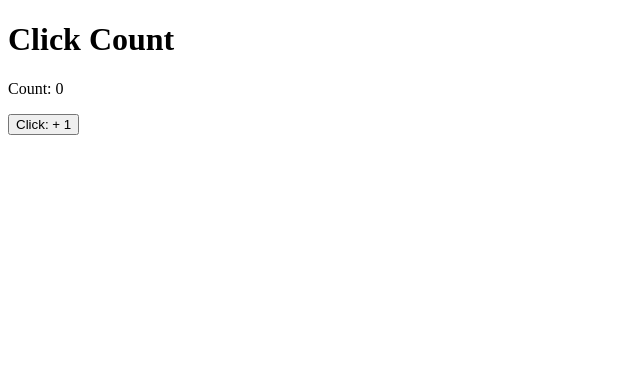
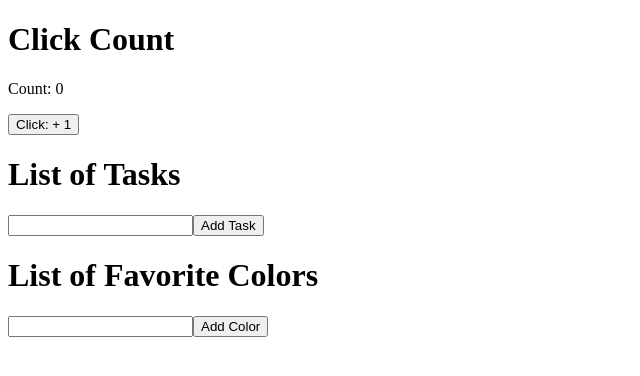
Before and after one commit to mthiggins1s/my-new-angular-exercises, an Angular app: page / in a window 1280 px wide. Shown: the top 376 px of the page, without its empty margins (0-640 px from the left). Built offline with nearby package versions, Linux system fonts and the light colour scheme.

Commit message:
completed questions 2 and 3

```diff
--- a/src/app/app.component.html
+++ b/src/app/app.component.html
@@ -1,2 +1,4 @@
 <app-click-counter />
+<app-task-list />
+<app-favorite-colors />
 <router-outlet />
--- a/src/app/app.component.ts
+++ b/src/app/app.component.ts
@@ -1,10 +1,12 @@
 import { Component } from '@angular/core';
 import { RouterOutlet } from '@angular/router';
 import { ClickCounterComponent } from './click-counter/click-counter.component';
+import { TaskListComponent } from './task-list/task-list.component';
+import { FavoriteColorsComponent } from './favorite-colors/favorite-colors.component';
 
 @Component({
   selector: 'app-root',
-  imports: [RouterOutlet, ClickCounterComponent],
+  imports: [RouterOutlet, ClickCounterComponent, TaskListComponent, FavoriteColorsComponent],
   templateUrl: './app.component.html',
   styleUrl: './app.component.css'
 })
--- /dev/null
+++ b/src/app/favorite-colors/favorite-colors.component.html
@@ -0,0 +1,7 @@
+<h1> List of Favorite Colors </h1>
+<input type="text" [(ngModel)]="newColor">
+<button (click)="addColor(newColor)"> Add Color </button>
+
+<ul>
+  <li *ngFor="let color of ColorList" > {{ color }} </li>
+</ul>
--- /dev/null
+++ b/src/app/favorite-colors/favorite-colors.component.ts
@@ -0,0 +1,19 @@
+import { Component } from '@angular/core';
+import { NgFor } from '@angular/common';
+import { FormsModule } from '@angular/forms';
+
+@Component({
+  selector: 'app-favorite-colors',
+  imports: [NgFor, FormsModule],
+  templateUrl: './favorite-colors.component.html',
+  styleUrl: './favorite-colors.component.css'
+})
+export class FavoriteColorsComponent {
+  ColorList: string[] = [];
+
+  newColor = '';
+
+  addColor(color:string) {
+    this.ColorList.push(color)
+  }
+}
--- /dev/null
+++ b/src/app/task-list/task-list.component.html
@@ -0,0 +1,7 @@
+<h1> List of Tasks </h1>
+<input type="text" [(ngModel)]="newTask">
+<button (click)="addTask(newTask)">Add Task</button>
+
+<ul>
+  <li *ngFor="let task of taskList" > {{ task }} </li>
+</ul>
--- /dev/null
+++ b/src/app/task-list/task-list.component.ts
@@ -0,0 +1,20 @@
+import { CommonModule, NgFor } from '@angular/common';
+import { Component } from '@angular/core';
+import { FormsModule } from '@angular/forms';
+
+@Component({
+  selector: 'app-task-list',
+  imports: [FormsModule, CommonModule],
+  templateUrl: './task-list.component.html',
+  styleUrl: './task-list.component.css'
+})
+export class TaskListComponent {
+  taskList: string[] = [];
+
+  newTask = '';
+
+  addTask(task:string) {
+    this.taskList.push(task)
+  }
+
+}
```
Also changed, not shown: src/app/favorite-colors/favorite-colors.component.css (added), src/app/task-list/task-list.component.css (added), 2 other files (tests, documents, lock files or other folders).
